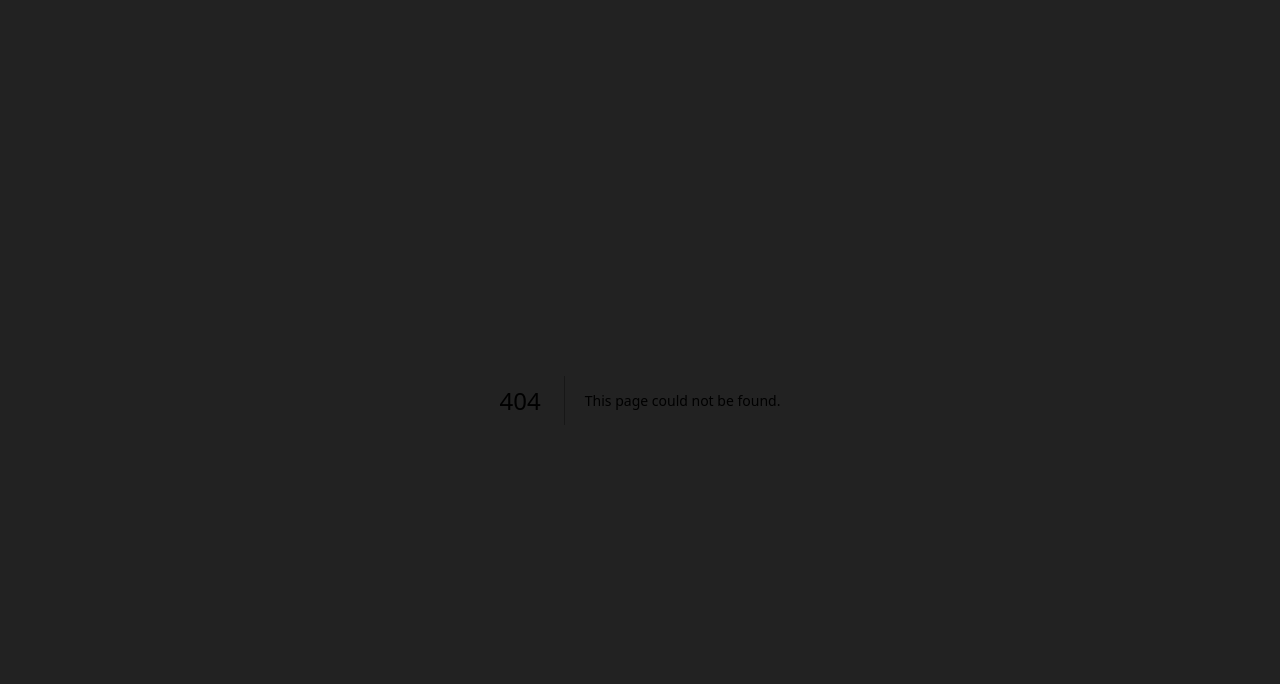
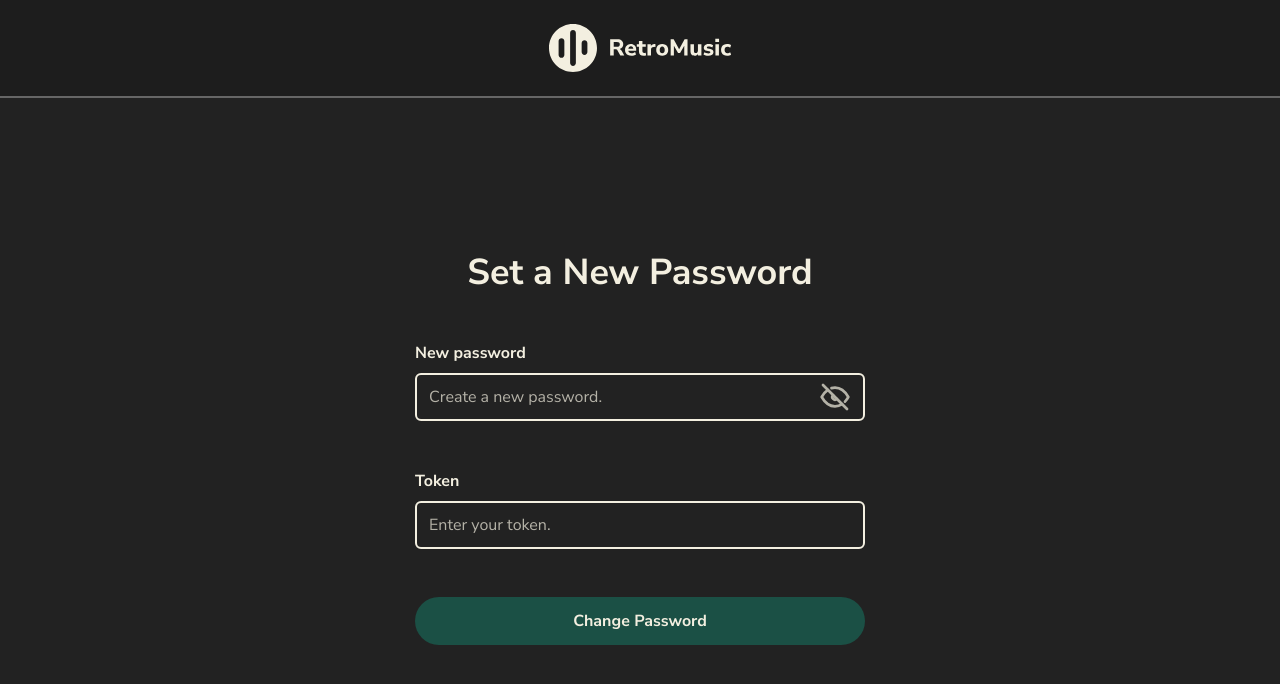
Before and after one commit to alexmaest/AYD2_Proyecto_G2, a Next.js app in the folder frontend/: page /change-password in a window 1280 px wide. Before the commit this address had no page. Shown: the top 684 px of the page. Built offline with nearby package versions, Linux system fonts and the light colour scheme.

Commit message:
feature: set new password page

```diff
--- /dev/null
+++ b/frontend/src/app/change-password/page.tsx
@@ -0,0 +1,101 @@
+'use client'
+import Alert from '@/components/Alert'
+import Button from '@/components/Button'
+import Input from '@/components/Input'
+import { apiUrls, baseUrl } from '@/constants/urls'
+import { useMemo, useState } from 'react'
+import { TbEye, TbEyeOff } from 'react-icons/tb'
+
+function RecoverPassword () {
+  const [password, setPassword] = useState('')
+  const [token, setToken] = useState('')
+  const [alertMessage, setAlertMessage] = useState('')
+  const [showPassword, setShowPassword] = useState(false)
+  const [alertType, setAlertType] = useState<'danger' | 'success'>('danger')
+  const [isAlertOpen, setIsAlertOpen] = useState(false)
+
+  const validationStatePassword = useMemo(() => {
+    const validatePassword = (password: string) => password.length >= 8
+    if (password === '') return undefined
+
+    return (validatePassword(password)) ? 'valid' : 'invalid'
+  }, [password])
+
+  const handleSubmit = async (e: React.FormEvent<HTMLFormElement>) => {
+    e.preventDefault()
+    if (validationStatePassword === 'invalid') {
+      return
+    }
+
+    try {
+      const response = await fetch(baseUrl + apiUrls.auth.recoverPassword, {
+        method: 'POST',
+        headers: {
+          'Content-Type': 'application/json'
+        },
+        body: JSON.stringify({ email: password })
+      })
+
+      if (response.status !== 200) {
+        throw new Error("We couldn't find an account with that email address.")
+      }
+      setAlertType('success')
+      setAlertMessage('You have successfully registered!')
+      setIsAlertOpen(true)
+    } catch (error: any) {
+      setAlertType('danger')
+      setAlertMessage(error.message)
+      setIsAlertOpen(true)
+    }
+  }
+
+  return (
+    <main className='flex flex-col items-center justify-center mx-auto w-1/2 gap-12 section-min-height'>
+      <Alert type={alertType} className='w-[450px]' isOpen={isAlertOpen} onClick={() => setIsAlertOpen(false)}>
+        <p>{alertMessage}</p>
+      </Alert>
+      <h2 className='text-4xl font-bold text-retro-white'>Set a New Password</h2>
+      <form action='post' method='post' className='flex flex-col gap-12 items-center' onSubmit={handleSubmit}>
+        <Input
+          value={password}
+          onChange={(event) => setPassword(event.target.value)}
+          id='password'
+          type='password'
+          label='New password'
+          placeholder='Create a new password.'
+          isPassword={showPassword}
+          autoComplete='off'
+          isValid={validationStatePassword !== 'invalid'}
+          errorMessage='Your password must be at least 8 characters long.'
+          isRequired
+        >
+          <button type='button' onClick={() => setShowPassword(!showPassword)}>
+            {showPassword
+              ? (
+                <TbEye className='h-8 w-8 opacity-70 my-2 mx-3 hover:opacity-100 hover:scale-110' />)
+              : (
+                <TbEyeOff className='h-8 w-8 opacity-70 my-2 mx-3 hover:opacity-100 hover:scale-110' />)}
+          </button>
+        </Input>
+        <Input
+          value={token}
+          onChange={(event) => setToken(event.target.value)}
+          id='token'
+          type='text'
+          label='Token'
+          placeholder='Enter your token.'
+          autoComplete='off'
+          isRequired
+        />
+        <Button
+          type='primary'
+          className='w-full'
+        >
+          <span className='text-retro-white text-center font-bold text-[16px]'>Change Password</span>
+        </Button>
+      </form>
+    </main>
+  )
+}
+
+export default RecoverPassword
--- a/frontend/src/app/recover-password/page.tsx
+++ b/frontend/src/app/recover-password/page.tsx
@@ -3,6 +3,7 @@ import Alert from '@/components/Alert'
 import Button from '@/components/Button'
 import Input from '@/components/Input'
 import { apiUrls, baseUrl } from '@/constants/urls'
+import { redirect } from 'next/navigation'
 import { useMemo, useState } from 'react'
 
 function RecoverPassword () {
@@ -36,9 +37,8 @@ function RecoverPassword () {
       if (response.status !== 200) {
         throw new Error("We couldn't find an account with that email address.")
       }
-      setAlertType('success')
-      setAlertMessage('You have successfully registered!')
-      setIsAlertOpen(true)
+
+      redirect('/change-password')
     } catch (error: any) {
       setAlertType('danger')
       setAlertMessage(error.message)
--- a/frontend/src/components/Navbar.tsx
+++ b/frontend/src/components/Navbar.tsx
@@ -11,7 +11,7 @@ function Navbar () {
     <>
       {pathname === '/' && (<HomeNavbar />)}
       {pathname === '/login' && (<LoginNavbar />)}
-      {pathname === '/recover-password' && (<RecoverPasswordNavbar />)}
+      {(pathname === '/recover-password' || pathname === '/change-password') && (<RecoverPasswordNavbar />)}
     </>
   )
 }
```
